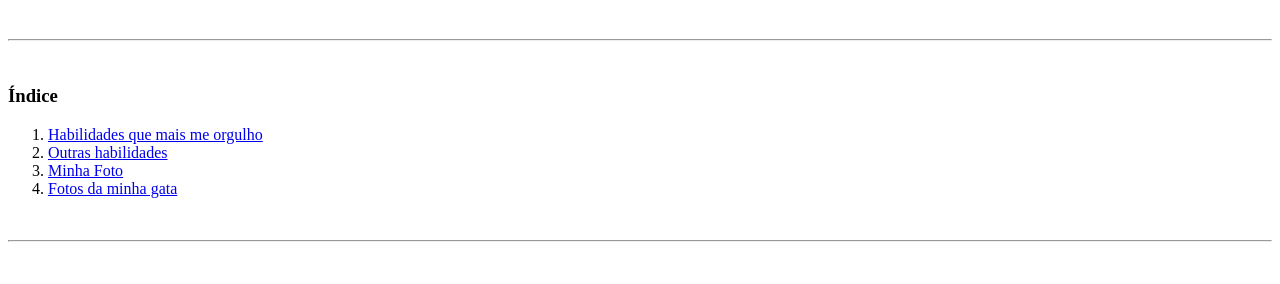
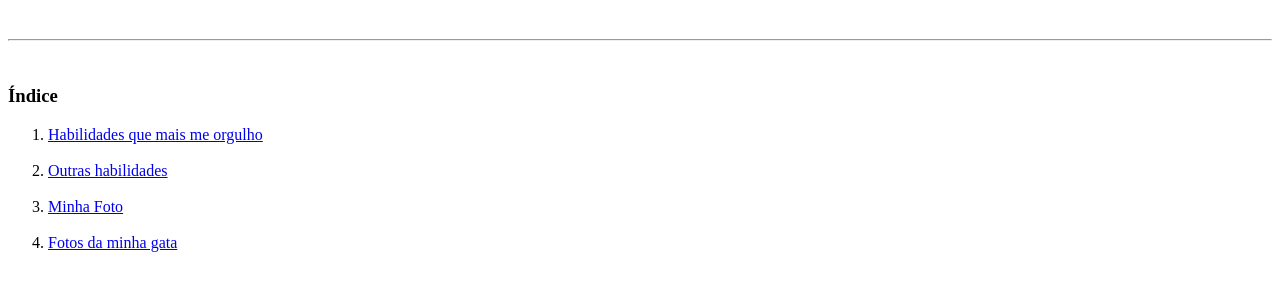
Before and after one commit to camila-mp/first_HTML_page, a plain HTML site: page index.html in a window 1280 px wide. Shown: the part 503-787 px from the top of the page. Drawn offline with Linux system fonts and the light colour scheme.

Commit message:
Adiçao de mais espaços no indice

```diff
--- a/index.html
+++ b/index.html
@@ -14,12 +14,12 @@
 
         <hr><br>
         <h3>Índice</h3>
-        <ol><li><a href = "#hab-orgulho">Habilidades que mais me orgulho</a></li>
-        <li><a href="#hab">Outras habilidades</a></li>
-        <li><a href="#minhafoto">Minha Foto</a></li>
-        <li><a href="#nami">Fotos da minha gata</a></li></ol>
+        <ol><li><a href = "#hab-orgulho">Habilidades que mais me orgulho</a></li><br>
+        <li><a href="#hab">Outras habilidades</a></li><br>
+        <li><a href="#minhafoto">Minha Foto</a></li><br>
+        <li><a href="#nami">Fotos da minha gata</a></li><br></ol>
 
-        <br><hr>
+        <br><br><br><hr>
 
         <br>
         <h3 id = "hab-orgulho"> Habilidades que mais me orgulho</h3>
@@ -38,7 +38,7 @@
             <li>Técnicas de microbiologia</li><br>
             <li>Boas práticas de laboratório</li><br>
             <li>Trabalho em equipe</li><br>
-            <li>Lógica de programação</li>
+            <li>Lógica de programação</li><br>
             <li>Python básico</li><br>
             <li>HTML básico</li><br>
             <li>GitHub</li><br>
```
